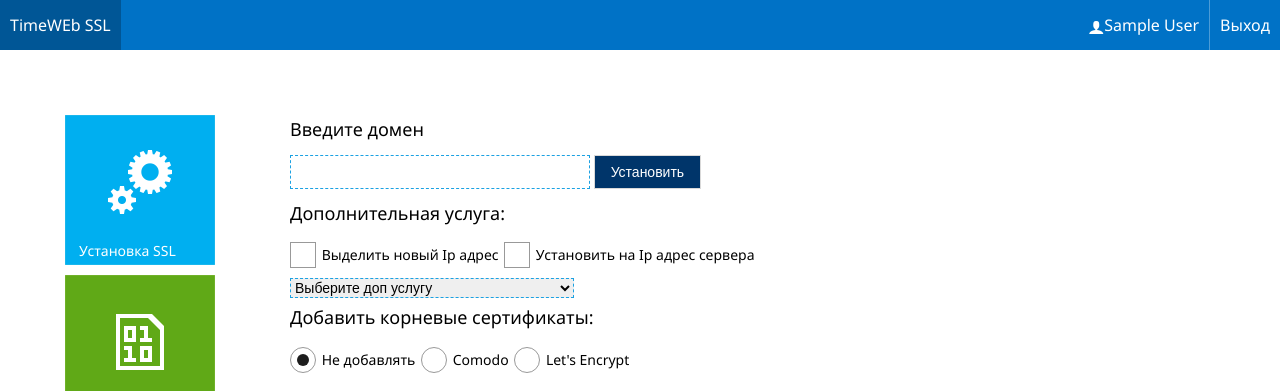
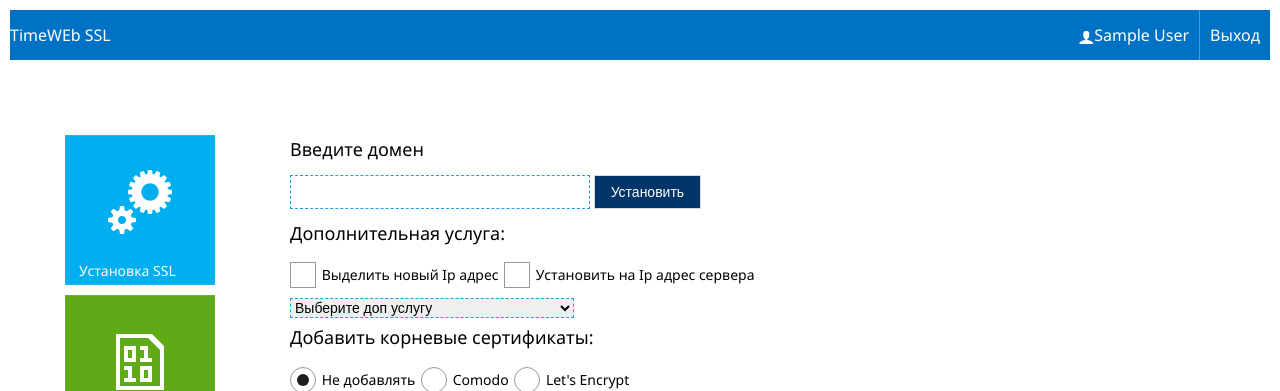
Before and after one commit to agn1/sslweb, a Django app: page / in a window 1280 px wide. Shown: the top 391 px of the page. Run offline with Django 3.2, Linux system fonts and the light colour scheme; the visitor is signed in with stand-in values (Sample User, id 1).

Commit message:
add padding to header

```diff
--- a/templates/index.html
+++ b/templates/index.html
@@ -8,16 +8,19 @@
     <script src="/static/js/metro.js"></script>
 </head>
 <body>
+
   {% if user.is_authenticated %}
+  <div class="wrapper padding10">
     <div class="app-bar" >
       <ul class="app-bar-menu">
-      <li><a href="">TimeWEb SSL</a></li>
+        <li>TimeWEb SSL</li>
       </ul>
       <ul class="app-bar-menu place-right" data-flexdirection="reverse">
         <li data-flexorderorigin="1" data-flexorder="2"><a href=""><span class="mif-user icon"></span>{{user.get_full_name}}</a></li>
         <div class="app-bar-divider"></div>
         <li data-flexorderorigin="2" data-flexorder="3"><a href="/logout"><span class="mif-logout icon"></span>Выход</a></li>
       </ul>
+    </div>
   </div>
   {% endif %}
 
```
Lines whose indentation alone changed are shown as unchanged.
